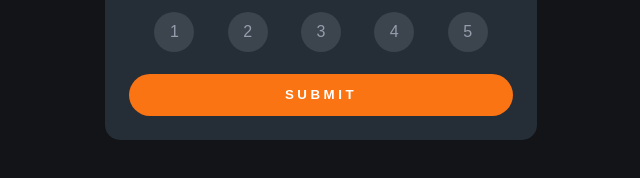
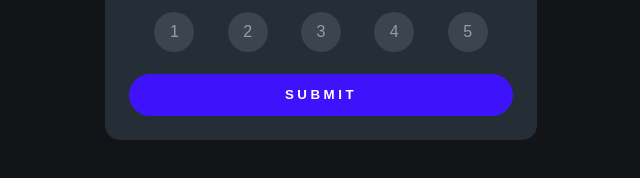
Before and after one commit to ofthewildfire/interactive-rating-component, a website built with Vite: page index.html in a window 1280 px wide. Shown: the part 456-634 px from the top of the page, without its empty margins (319-959 px from the left). Built offline with nearby package versions, Linux system fonts and the light colour scheme.

Commit message:
Changed color to match color contrast

```diff
--- a/index.html
+++ b/index.html
@@ -4,6 +4,7 @@
     <meta charset="UTF-8" />
     <link rel="icon" type="image/svg+xml" href="/vite.svg" />
     <meta name="viewport" content="width=device-width, initial-scale=1.0" />
+    <meta name="description" content="Frontendmentor Interactive rating component solution">
     <link href="./src/main.css" rel="stylesheet">
     <title>Vite + TS</title>
   </head>
--- a/src/main.css
+++ b/src/main.css
@@ -1,7 +1,8 @@
 
 
 :root {
---Orange: hsl(25, 97%, 53%);
+/* --Orange: hsl(25, 97%, 53%); */
+--Orange: hsl(251, 97%, 53%);
 --White: hsl(0, 0%, 100%);
 --LightGrey: hsl(217, 12%, 63%);
 --MediumGrey: hsl(216, 12%, 54%);
```
